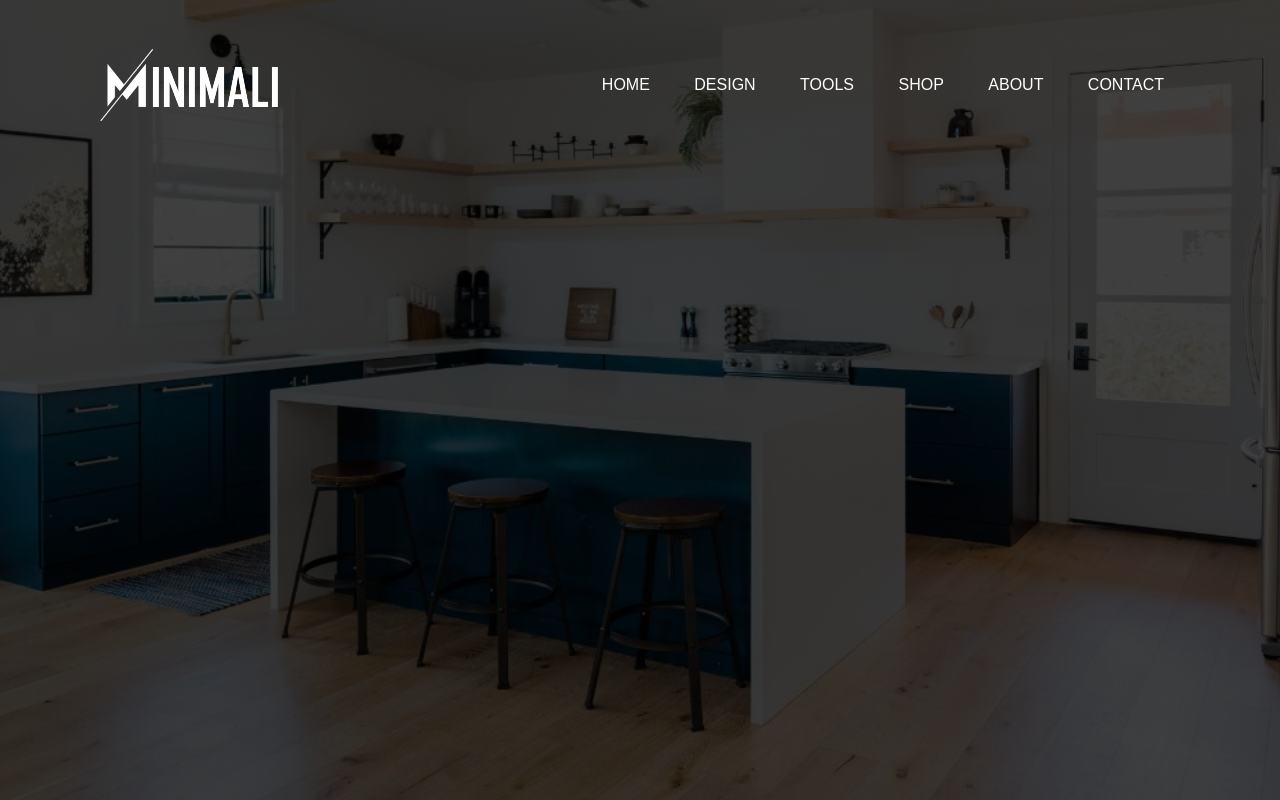
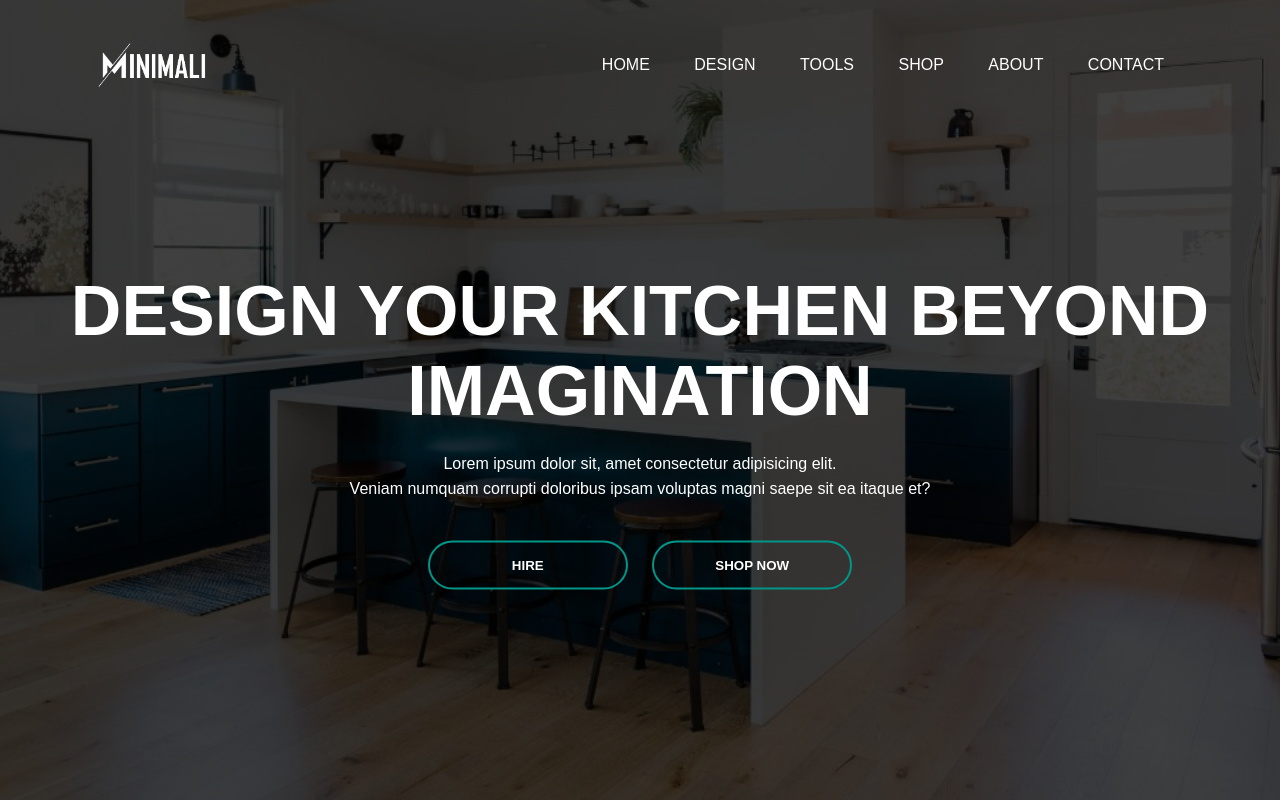
Before and after one commit to alaminkazi12/my-first-website-repo, a plain HTML site: page index.html in a window 1280 px wide. Drawn offline with Linux system fonts and the light colour scheme.

Commit message:
added style on header

```diff
--- a/index.html
+++ b/index.html
@@ -20,6 +20,14 @@
                 <li><a href="#">Contact</a></li>
             </ur>
         </div>
+        <div class="content">
+            <h1>Design your kitchen beyond imagination</h1>
+            <p>Lorem ipsum dolor sit, amet consectetur adipisicing elit. <br>Veniam numquam corrupti doloribus ipsam voluptas magni saepe sit ea itaque et?</p>
+            <div>
+                <button type="button">Hire</button>
+                <button type="button">Shop Now</button>
+            </div>
+        </div>
     </div>
 </body>
 </html>
--- a/styles/stylesheet.css
+++ b/styles/stylesheet.css
@@ -19,7 +19,7 @@
     justify-content: space-between;
 }
 .logo{
-    widht: 120px;
+    width: 120px;
     cursor:pointer;
 
 }
@@ -47,3 +47,35 @@
 .navbar ur li:hover::after{
     width: 100%;
 }
+.content{
+    width: 100%;
+    position: absolute;
+    top:50%;
+    transform: translateY(-50%);
+    text-align: center;
+    color: #fff;
+}
+.content h1{
+    font-size:70px;
+    text-transform: uppercase;
+    margin-top: 80px;
+}
+.content p{
+    margin:20px auto;
+    font-weight: 100;
+    line-height: 25px;
+
+}
+button{
+    width: 200px;
+    padding:15px 0;
+    text-align:center;
+    margin:20px 10px;
+    border-radius: 25px;
+    font-weight: bold;
+    border: 2px solid #009688;
+    background: transparent;
+    color: #fff;
+    text-transform: uppercase;
+    cursor: pointer;
+}
```
